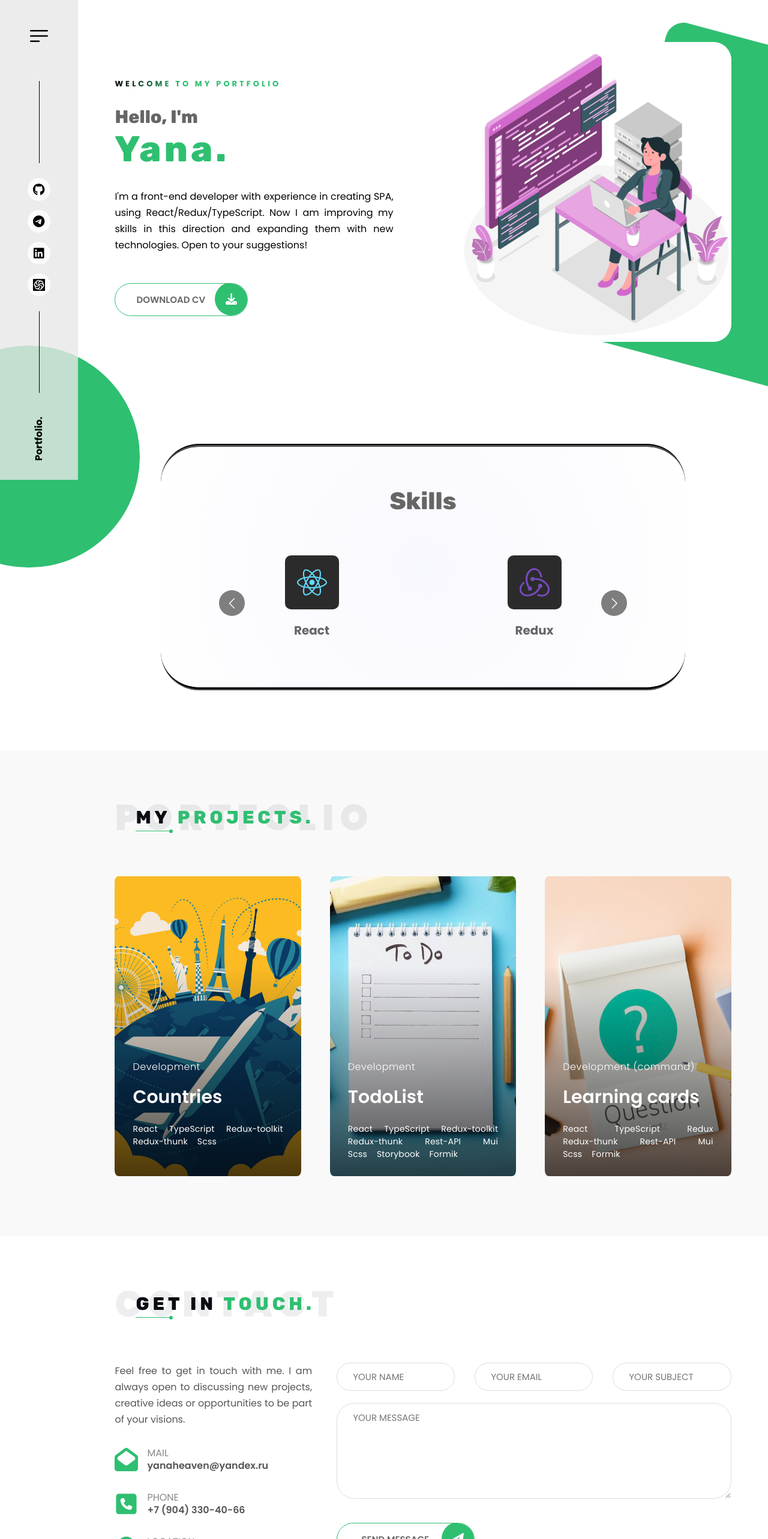
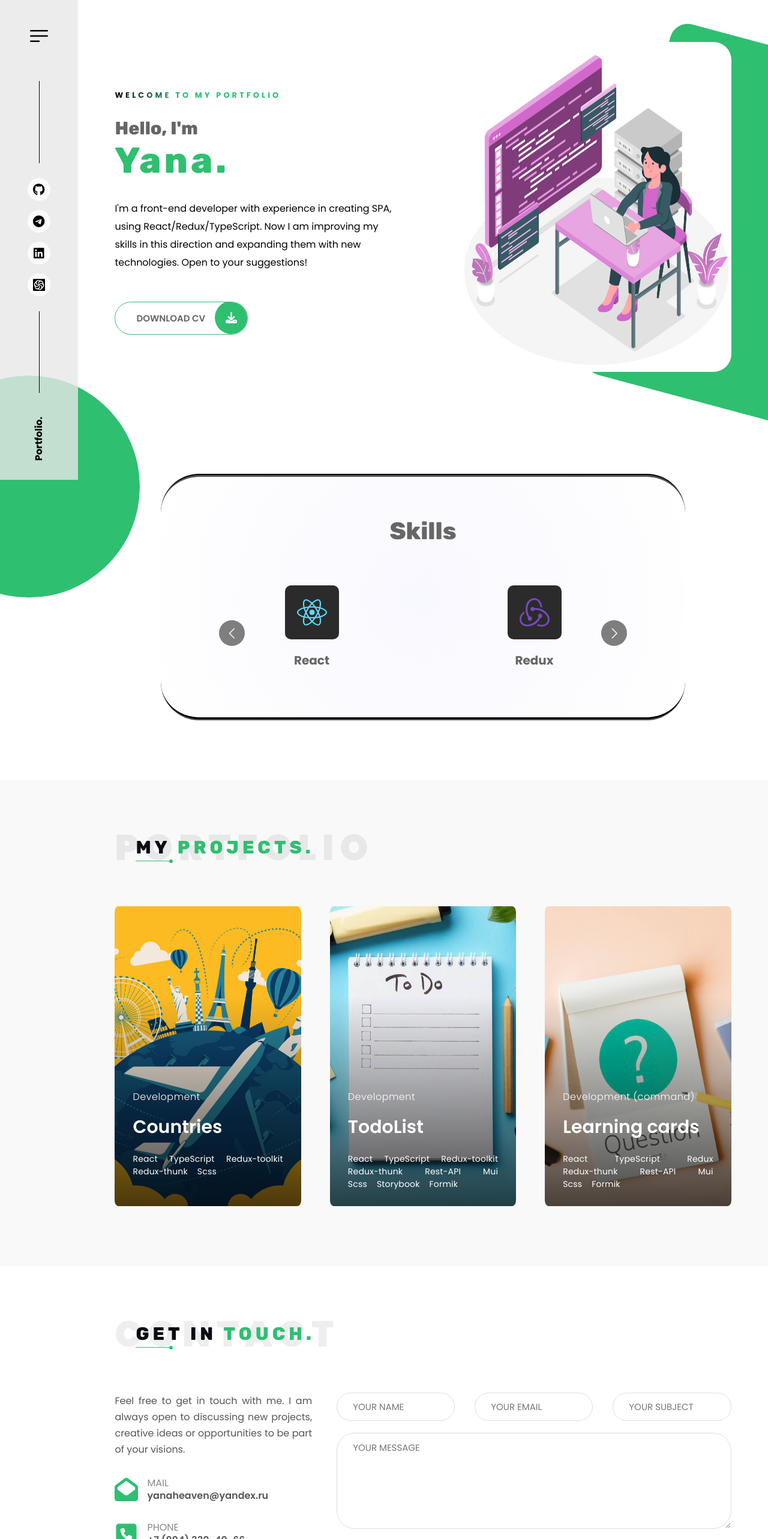
Before and after one commit to yanakorobova/portfolio, a React (Create React App) app: page / in a window 1280 px wide. Shown: the top 2566 px of the page at 60% size. Built offline with nearby package versions, Linux system fonts and the light colour scheme.

Commit message:
fix: cleanup code

```diff
--- a/src/components/sections/Contacts/Contacts.module.scss
+++ b/src/components/sections/Contacts/Contacts.module.scss
@@ -4,7 +4,7 @@
 .contactsBlock {
   .section {
     @include section();
-    padding-bottom: 270px;
+    padding-bottom: 220px;
     .container {
       @include container();
 
--- a/src/components/sections/Intro/Intro.module.scss
+++ b/src/components/sections/Intro/Intro.module.scss
@@ -107,8 +107,7 @@
 
             .text {
               margin-top: 30px;
-              text-align: justify;
-              @include text(400, $lH: 27px);
+              @include text(400, $lH: 30px);
             }
 
           }
@@ -120,7 +119,7 @@
           position: relative;
           z-index: 8;
           border-radius: 30px;
-          height: 500px;
+          height: 550px;
 
           &::before {
             position: absolute;
@@ -149,7 +148,7 @@
             background-position: center;
           }
 
-          @media screen and (max-width: 900px) {
+          @media screen and (max-width: 910px) {
             height: 430px;
           }
           @media screen and (max-width: 654px) {
```
